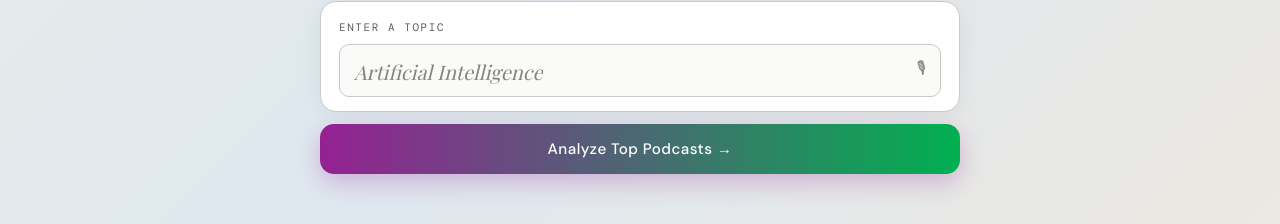
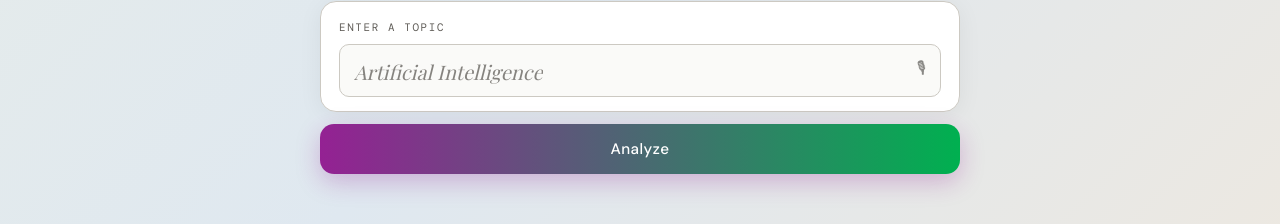
Before and after one commit to GNBCode/PodClash, a website: page index.html in a window 1280 px wide. Shown: the part 484-708 px from the top of the page. Drawn offline with nearby package versions, Linux system fonts and the light colour scheme; a web font is replaced by a local one.

Commit message:
Shorten analyze button text to 'Analyze'

```diff
--- a/index.html
+++ b/index.html
@@ -802,7 +802,7 @@
         <div class="mic-icon" title="Type your topic above">🎙</div>
       </div>
     </div>
-    <button id="search-btn" class="analyze-btn">Analyze Top Podcasts →</button>
+    <button id="search-btn" class="analyze-btn">Analyze</button>
   </div>
 
   <!-- Loading Section -->
```
